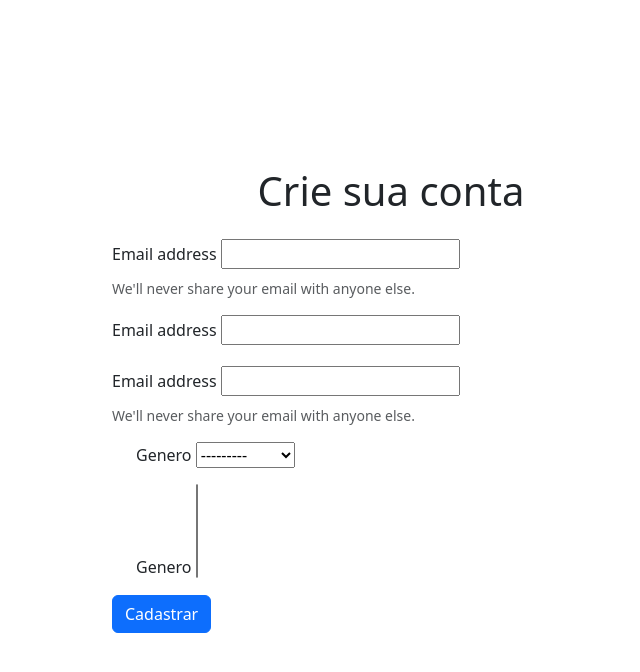
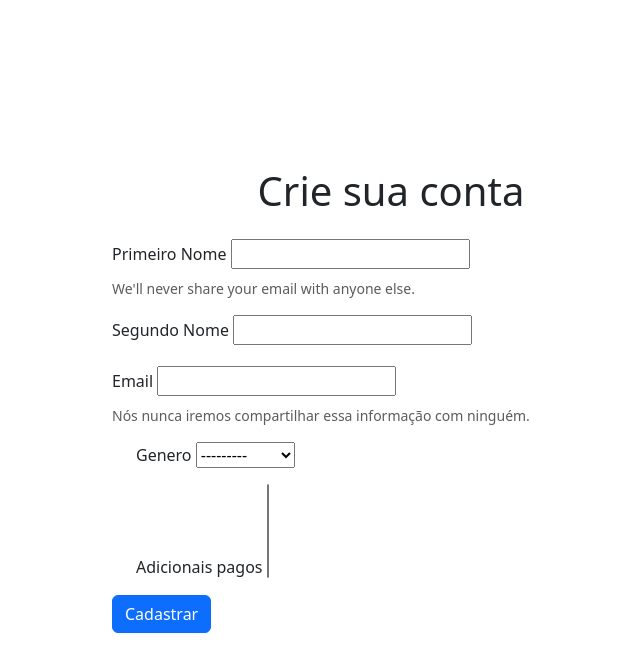
Before and after one commit to anleaes/2025-1-A3-UDWMJ-FAPA-03, a Django app: template templates/cliente/cadastroCliente.html in a window 1280 px wide. Shown: the top 672 px of the page, without its empty margins (249-889 px from the left). Run offline with Django 5.2, Linux system fonts and the light colour scheme; the template is opened without the code that fills it: values that come from a table or form of the project are taken from there, others are empty.

Commit message:
arrumando os campos do formulário de cadastro

```diff
--- a/templates/cliente/cadastroCliente.html
+++ b/templates/cliente/cadastroCliente.html
@@ -13,24 +13,24 @@
       {% csrf_token %}
 
       <div class="mb-3">
-        <label for="exampleInputEmail1" class="form-label">Email address</label>
+        <label for="exampleInputEmail1" class="form-label">Primeiro Nome</label>
         {% comment %} <input type="email" class="form-control" id="exampleInputEmail1" aria-describedby="emailHelp"> {% endcomment %}
         {{form.primeiro_nome}}
         <div id="emailHelp" class="form-text">We'll never share your email with anyone else.</div>
       </div>
 
       <div class="mb-3">
-        <label for="exampleInputEmail1" class="form-label">Email address</label>
+        <label for="exampleInputEmail1" class="form-label">Segundo Nome</label>
         {% comment %} <input type="email" class="form-control" id="exampleInputEmail1" aria-describedby="emailHelp"> {% endcomment %}
         {{form.segundo_nome}}
 
       </div>
 
       <div class="mb-3">
-            <label for="exampleInputEmail1" class="form-label">Email address</label>
+            <label for="exampleInputEmail1" class="form-label">Email</label>
             {% comment %} <input type="email" class="form-control" id="exampleInputEmail1" aria-describedby="emailHelp"> {% endcomment %}
             {{form.email}}
-            <div id="emailHelp" class="form-text">We'll never share your email with anyone else.</div>
+            <div id="emailHelp" class="form-text">Nós nunca iremos compartilhar essa informação com ninguém.</div>
         </div>
 
 
@@ -40,7 +40,7 @@
       </div>
 
       <div class="mb-3 form-check">
-        <label class="form-check-label" for="exampleCheck1">Genero</label>
+        <label class="form-check-label" for="exampleCheck1">Adicionais pagos</label>
         {{form.item_cliente}}
       </div>
 
```
